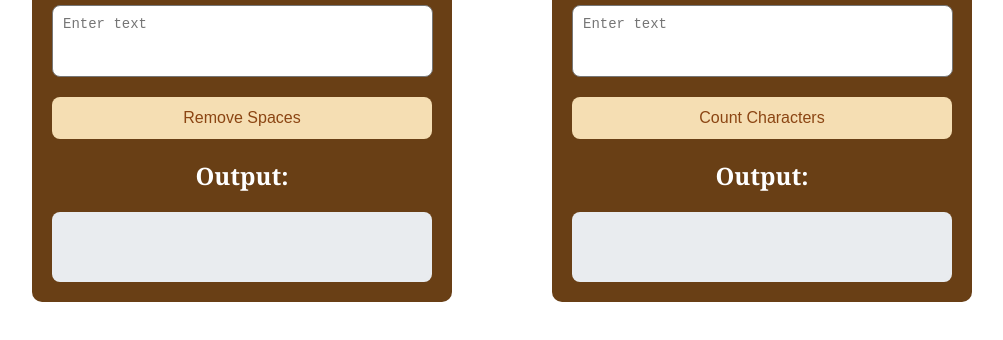
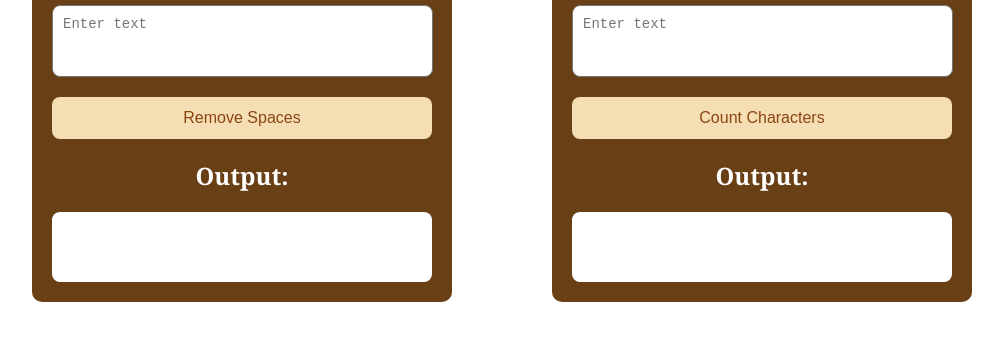
Before and after one commit to Chevyyyyy/Fa3, a plain HTML site: page index.html in a window 1280 px wide. Shown: the part 226-566 px from the top of the page, without its empty margins (138-1141 px from the left). Drawn offline with Linux system fonts and the light colour scheme.

Commit message:
Update style.css

```diff
--- a/style.css
+++ b/style.css
@@ -60,7 +60,7 @@ button:hover {
 
 #outputBox,
 #resultBox {
-    background: #e9ecef;
+    background: #ffffff;
     padding: 15px;
     margin-top: 10px;
     min-height: 40px;
@@ -68,4 +68,5 @@ button:hover {
     word-wrap: break-word;
     font-size: 17px;
     text-align: center;
+    color: #8B4513;
 }
```
